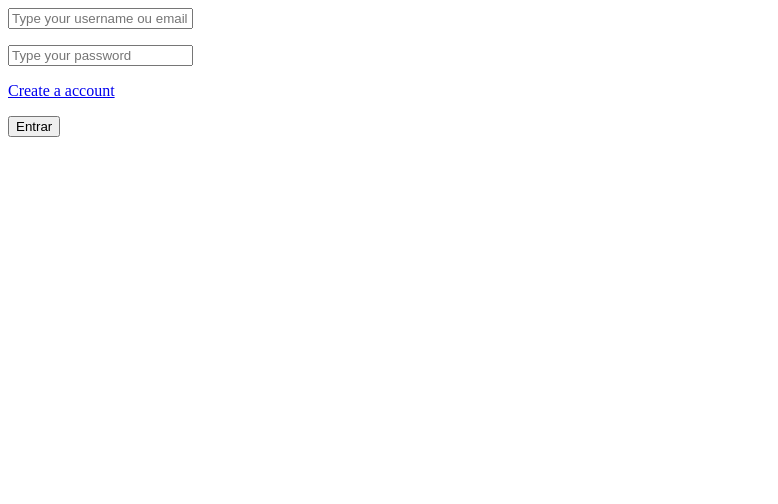
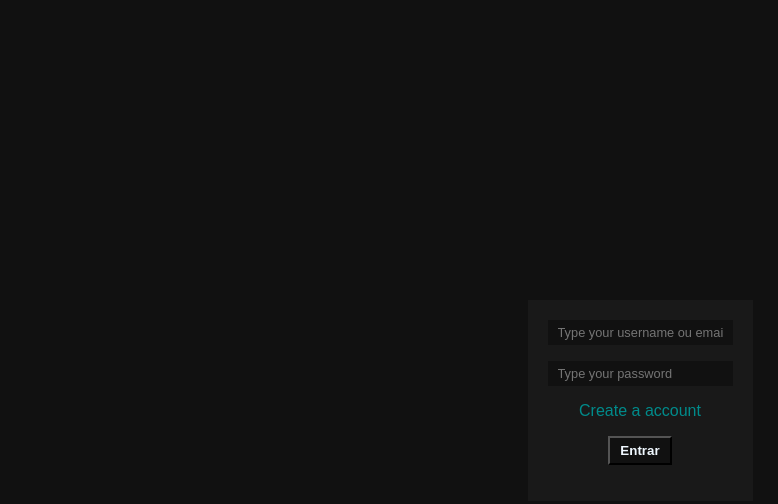
Before and after one commit to Baku-Stark/Login-System, a React (Vite) app in the folder login_project/: page /sign_in in a window 1280 px wide. Shown: the top 504 px of the page, without its empty margins (0-778 px from the left). Built offline with nearby package versions, Linux system fonts and the light colour scheme.

Commit message:
⚛️ Update: `Login System`

```diff
--- a/login_project/src/assets/CSS/auth.module.css
+++ b/login_project/src/assets/CSS/auth.module.css
@@ -1,3 +1,24 @@
+*{
+    margin: 0;
+    padding: 0;
+    box-sizing: border-box;
+    font-family: 'Poppins', sans-serif;
+}
+
+.section{
+    width: 100%;
+    height: 100vh;
+    display: flex;
+    align-items: center;
+    justify-content: center;
+    background-color: #111;
+}
+
+.section .container_auth{
+    padding: 20px;
+    background-color: #191919;
+}
+
 form{
     display: flex;
     flex-direction: column;
@@ -5,4 +26,48 @@ form{
 
 form .divider_form, form .divider_link_form{
     margin-bottom: 2vh;
+    display: flex;
+    justify-content: center;
 }
+
+form .divider_link_form a{
+    text-decoration: none;
+    color: #008b8b;
+}
+
+form .divider_link_form:hover{
+    text-decoration: underline;
+    color: #004b4b;
+}
+
+.divider_form input[type="text"],
+.divider_form input[type="password"],
+.divider_form input[type="email"],
+.divider_form input[type="submit"]{
+    padding: 5px 10px;
+}
+
+.divider_form input[type="submit"]{
+    font-weight: bold;
+    color: #f0f8ff;
+    background-color: #111;
+}
+
+.divider_form input[type="submit"]:hover{
+    background-color: #252525;
+}
+
+.divider_form input[type="text"],
+.divider_form input[type="password"],
+.divider_form input[type="email"]{
+    border: none;
+    font-size: 0.8em;
+    color: #f0f8ff;
+    background-color: #111;
+}
+
+.divider_form input[type="text"]:focus,
+.divider_form input[type="password"]:focus,
+.divider_form input[type="email"]:focus{
+    outline: none;
+}
--- a/login_project/src/components/auth/Login.tsx
+++ b/login_project/src/components/auth/Login.tsx
@@ -22,11 +22,12 @@ export function Login(){
         e.target.reset()
 
         await auth.Authenticate(account?.email as string, account?.password as string)
-        navigate('/sign_in/')
+        navigate('/')
     }
 
     return(
-        <div>
+        <div className={styles.section}>
+            <div className={styles.container_auth}>
                 <form method="POST" onSubmit={submitLogin}>
                     <div className={styles.divider_form}>
                         <input
@@ -54,5 +55,6 @@ export function Login(){
                     </div>
                 </form>
             </div>
+        </div>
     )
 }
--- a/login_project/src/components/auth/Register.tsx
+++ b/login_project/src/components/auth/Register.tsx
@@ -31,7 +31,8 @@ export function Register(){
     }
 
     return(
-        <div>
+        <div className={styles.section}>
+            <div className={styles.container_auth}>
                 <form method="POST" onSubmit={submitRegister}>
                     <div className={styles.divider_form}>
                         <input
@@ -71,12 +72,13 @@ export function Register(){
                         />
                     </div>
                     <div className={styles.divider_link_form}>
-                    <Link to={"/sign_in/"}>Enter in your account</Link>
+                        <Link to={"/sign_in/"}>Log in to your account</Link>
                     </div>
                     <div className={styles.divider_form}>
-                    <input type="submit" value="Entrar" />
+                        <input type="submit" value="Registrar" />
                     </div>
                 </form>
             </div>
+        </div>
     )
 }
--- a/login_project/src/components/pages/Home.tsx
+++ b/login_project/src/components/pages/Home.tsx
@@ -1,5 +1,16 @@
+import { useAuth } from "../context/useAuth"
+
 export function Home(){
+    const auth = useAuth()
+
+    function Logout(){
+        auth.Logout()
+    }
+
     return(
-        <h1>Home Page!</h1>
+        <div>
+            <h1>Home Page!</h1>
+            <button onClick={Logout}>Logout</button>
+        </div>
     )
 }
```
Lines whose indentation alone changed are shown as unchanged.
